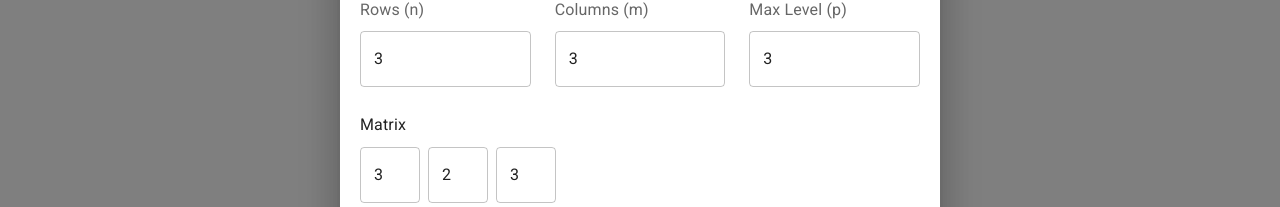
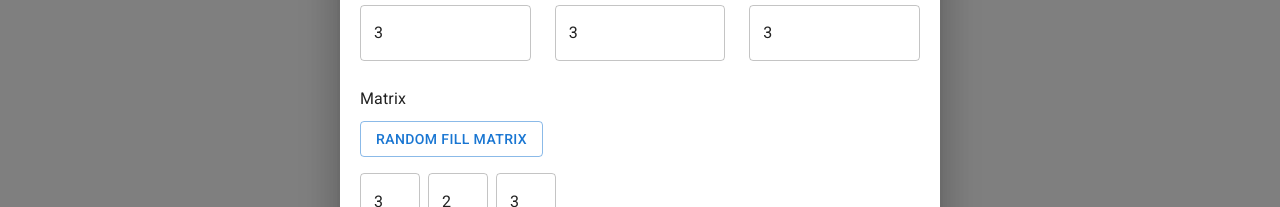
Before and after one commit to DatTran082/NEXT_DASHBOARD, a Next.js app: page /apps/games/treasure-hunt in a window 1280 px wide. Both pictures are taken after a click on the button "ADD MAPS". Shown: the part 286-493 px from the top of the page. Built offline with nearby package versions, Linux system fonts and the light colour scheme; no server answers.

Commit message:
optimie dijkstra path

```diff
--- a/src/pages/apps/games/details/[id].js
+++ b/src/pages/apps/games/details/[id].js
@@ -8,7 +8,7 @@ import { useRouter } from 'next/router';
 import { Box, Button, Grid, Stack, Typography } from '@mui/material';
 
 // import MapsView from 'sections/apps/games/MapsView';
-import MapDetails from 'sections/apps/games/MapDetails';
+import Matrix from 'sections/apps/games/Matrix';
 import MatrixGraph from 'sections/apps/games/Graph';
 
 // project import
@@ -122,7 +122,7 @@ const Create = () => {
               <Typography variant="h5">Matrix</Typography>
             </Grid>
             <Grid item xs={12}>
-              <MapDetails data={initdata} />
+              <Matrix data={initdata} />
               {/* <Divider /> */}
             </Grid>
 
--- a/src/sections/apps/games/AddMaps.js
+++ b/src/sections/apps/games/AddMaps.js
@@ -15,6 +15,7 @@ import {
 } from '@mui/material';
 import * as Yup from 'yup';
 import { useFormik, FormikProvider, Form } from 'formik';
+// import Matrix from 'sections/apps/games/Matrix';
 import gamesApi from '../../../api/games-api';
 
 const getInitialMatrix = (n, m) => Array.from({ length: n }, () => Array(m).fill(0));
@@ -36,7 +37,7 @@ const AddMap = ({ callBack, onCancel }) => {
     },
     validationSchema: Yup.object().shape({
       name: Yup.string().required('Name is required'),
-      n: Yup.number().min(1, 'Min 1 row').max(20, 'Max 20 rows').required('Rows (n) required'),
+      n: Yup.number().min(1, 'Min 1 row').max(200, 'Max 200 rows').required('Rows (n) required'),
       m: Yup.number().min(1, 'Min 1 column').max(500, 'Max 500 columns').required('Columns (m) required'),
       p: Yup.number()
         .min(1, 'P >= 1')
@@ -47,12 +48,6 @@ const AddMap = ({ callBack, onCancel }) => {
         .required('Max Level (p) required'),
       matrix: Yup.array().of(Yup.array().of(Yup.number()))
     }),
-    // onSubmit: (values, { setSubmitting }) => {
-    //   console.log('Form maps Values:', values);
-
-    //   onSubmit && onSubmit(values);
-    //   setSubmitting(false);
-    // },
     onSubmit: (values, actions) => handleCreate(values, actions)
   });
 
@@ -70,7 +65,6 @@ const AddMap = ({ callBack, onCancel }) => {
 
       if (response.code == 0) {
         callBack && callBack(values);
-        actions.setSubmitting(false);
         actions.resetForm();
         onCancel && onCancel();
       } else {
@@ -80,25 +74,30 @@ const AddMap = ({ callBack, onCancel }) => {
       console.error('Error creating map:', error);
       actions.setErrors({ submit: 'Failed to create map. Please try again.' });
     } finally {
-      // actions.setSubmitting(false);
+      actions.setSubmitting(false);
     }
   };
 
-  // Update matrix size when n or m changes
   const handleDimensionChange = (field, value) => {
     const n = field === 'n' ? value : values.n;
     const m = field === 'm' ? value : values.m;
     setFieldValue(field, value);
-    // setDimensions({ n, m });
     setFieldValue('matrix', getInitialMatrix(n, m));
   };
 
-  // Handle matrix cell change
   const handleMatrixChange = (i, j, val) => {
     const newMatrix = values.matrix.map((row, rowIdx) =>
       rowIdx === i ? row.map((cell, colIdx) => (colIdx === j ? Number(val) : cell)) : row
     );
     setFieldValue('matrix', newMatrix);
+  };
+
+  const handleRandomMatrix = () => {
+    const n = values.n;
+    const m = values.m;
+    const p = values.p;
+    const randomMatrix = Array.from({ length: n }, () => Array.from({ length: m }, () => Math.floor(Math.random() * (p + 1))));
+    setFieldValue('matrix', randomMatrix);
   };
 
   return (
@@ -130,7 +129,7 @@ const AddMap = ({ callBack, onCancel }) => {
                   id="map-n"
                   {...getFieldProps('n')}
                   onChange={(e) => handleDimensionChange('n', Number(e.target.value))}
-                  inputProps={{ min: 1, max: 20 }}
+                  inputProps={{ min: 1, max: 200 }}
                   error={Boolean(touched.n && errors.n)}
                   helperText={touched.n && errors.n}
                 />
@@ -169,6 +168,11 @@ const AddMap = ({ callBack, onCancel }) => {
               </Typography>
               <Box sx={{ overflowX: 'auto' }}>
                 <Grid container spacing={1}>
+                  <Grid item xs={12} sx={{ mb: 1 }}>
+                    <Button variant="outlined" onClick={handleRandomMatrix}>
+                      Random Fill Matrix
+                    </Button>
+                  </Grid>
                   {Array.from({ length: values.n }).map((_, i) => (
                     <Grid item xs={12} key={i}>
                       <Stack direction="row" spacing={1}>
@@ -177,7 +181,10 @@ const AddMap = ({ callBack, onCancel }) => {
                             key={j}
                             type="number"
                             value={values.matrix[i]?.[j] ?? 0}
-                            onChange={(e) => handleMatrixChange(i, j, e.target.value)}
+                            onChange={(e) => {
+                              console.log(`Matrix change:`, values);
+                              handleMatrixChange(i, j, e.target.value);
+                            }}
                             inputProps={{ min: 0, max: values.p }}
                             sx={{ width: 60 }}
                           />
@@ -188,6 +195,16 @@ const AddMap = ({ callBack, onCancel }) => {
                 </Grid>
               </Box>
             </Grid>
+            {/* <Grid item xs={12}>
+              <Typography variant="subtitle1" sx={{ mb: 1 }}>
+                Matrix 2d
+              </Typography>
+              <Box sx={{ overflowX: 'auto' }}>
+                <Grid container spacing={1}>
+                  <Matrix data={[]} map2d={values?.matrix} />
+                </Grid>
+              </Box>
+            </Grid> */}
           </Grid>
         </DialogContent>
         <Divider />
--- a/src/sections/apps/games/MapsView.js
+++ b/src/sections/apps/games/MapsView.js
@@ -9,7 +9,7 @@ import { Grid, Divider, Stack, TableCell, TableRow, Typography } from '@mui/mate
 
 // project import
 import MainCard from 'components/MainCard';
-import MapDetails from 'sections/apps/games/MapDetails';
+import MapDetails from 'sections/apps/games/Matrix';
 // import Avatar from 'components/@extended/Avatar';
 import Transitions from 'components/@extended/Transitions';
 
```
Also changed, not shown: src/sections/apps/games/Matrix.js (renamed from src/sections/apps/games/MapDetails.js).
